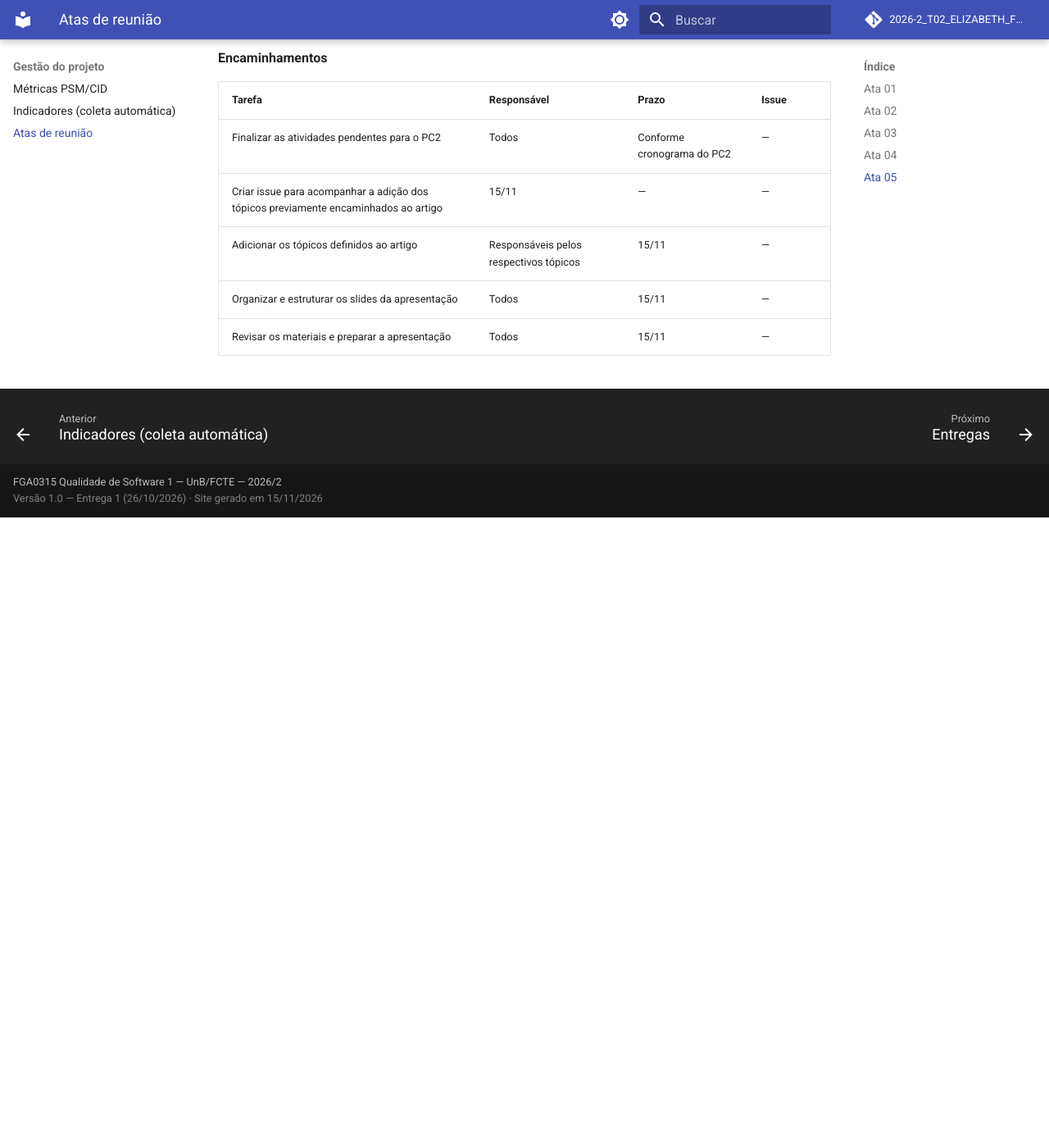
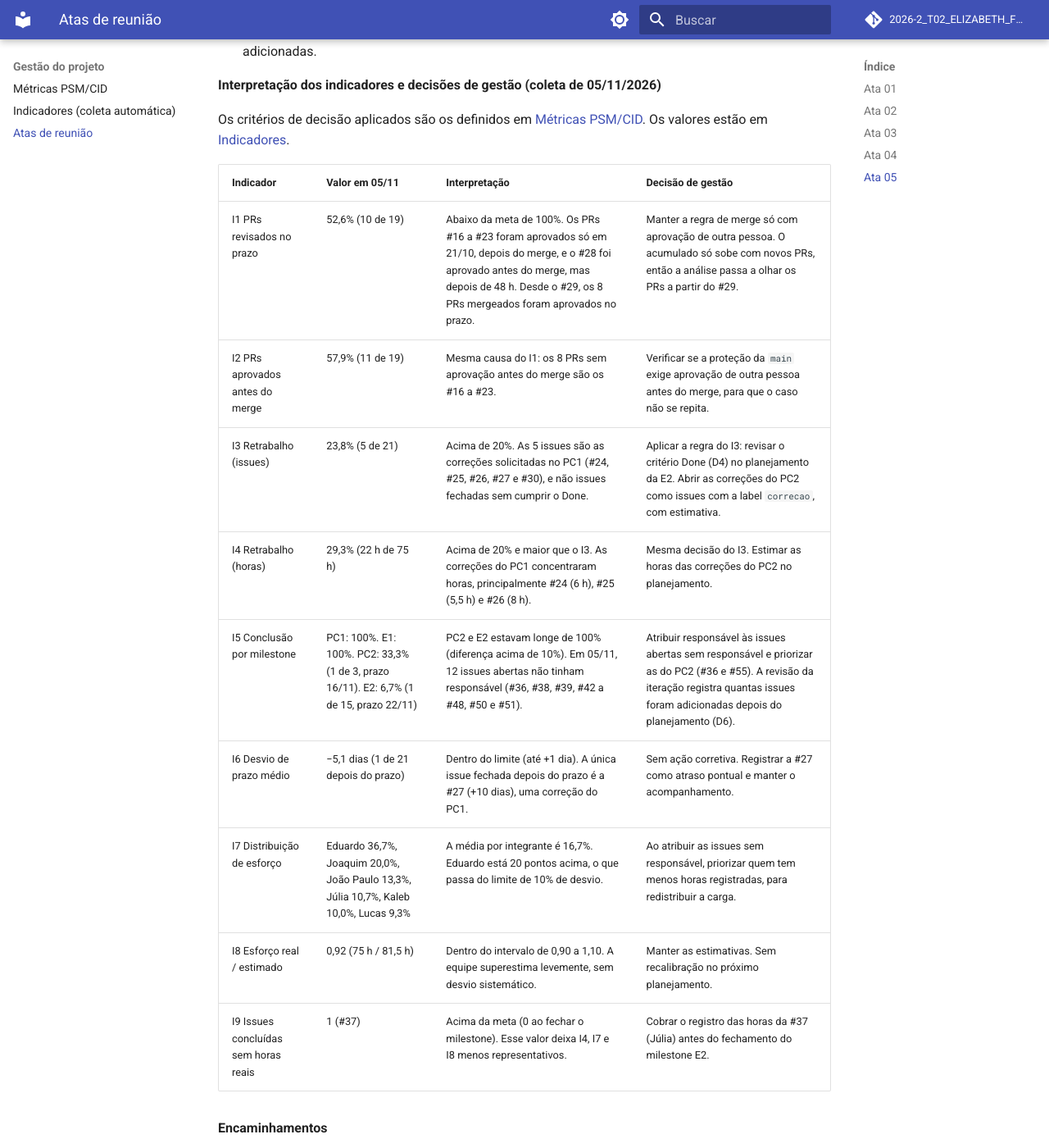
Before and after one commit to FCTE-Qualidade-de-Software-1/2026-2_T02_ELIZABETH_FRIEDMAN, an MkDocs documentation site: the page built from docs/gestao/atas.md, in a window 1280 px wide and 1400 px high, scrolled down 7788 px. Shown: the whole window at 82% size. Built offline with MkDocs 1.6.1 and Material for MkDocs 9.7.7, drawn with Linux system fonts in a browser that asks for light colours; comment, search, counter and statistics services are not loaded; before the commit the page ends 8419 px from its top, so only the background shows below that; some of the changed text lies outside the part shown.

Commit message:
docs: adiciona decisões tomadas na ata 5

```diff
--- a/docs/gestao/atas.md
+++ b/docs/gestao/atas.md
@@ -191,6 +191,7 @@ Ver também: [Métricas PSM/CID](metricas.md).
 3. Criação de issue para acompanhar a adição dos novos tópicos ao artigo.
 4. Planejamento e organização da apresentação do PC2.
 5. Definição dos limiares de decisão pendentes em `docs/gestao/metricas.md` (I3, I4, I6, meta do I9 e regra do D6).
+6. Interpretação dos indicadores PSM/CID (coleta de 05/11/2026) e decisões de gestão decorrentes.
 
 **Decisões**
 
@@ -204,6 +205,22 @@ Ver também: [Métricas PSM/CID](metricas.md).
 8. I9 (issues concluídas sem horas reais): meta de 0 ao fechar o milestone. Em 05/11, havia 1 issue sem horas (#37).
 9. D6 (issues adicionadas depois do planejamento): sem label e sem alteração no script. Essas issues continuam no milestone e entram no I5. A revisão da iteração registra na ata quantas foram adicionadas.
 
+**Interpretação dos indicadores e decisões de gestão (coleta de 05/11/2026)**
+
+Os critérios de decisão aplicados são os definidos em [Métricas PSM/CID](metricas.md). Os valores estão em [Indicadores](indicadores.md).
+
+| Indicador | Valor em 05/11 | Interpretação | Decisão de gestão |
+|---|---|---|---|
+| I1 PRs revisados no prazo | 52,6% (10 de 19) | Abaixo da meta de 100%. Os PRs #16 a #23 foram aprovados só em 21/10, depois do merge, e o #28 foi aprovado antes do merge, mas depois de 48 h. Desde o #29, os 8 PRs mergeados foram aprovados no prazo. | Manter a regra de merge só com aprovação de outra pessoa. O acumulado só sobe com novos PRs, então a análise passa a olhar os PRs a partir do #29. |
+| I2 PRs aprovados antes do merge | 57,9% (11 de 19) | Mesma causa do I1: os 8 PRs sem aprovação antes do merge são os #16 a #23. | Verificar se a proteção da `main` exige aprovação de outra pessoa antes do merge, para que o caso não se repita. |
+| I3 Retrabalho (issues) | 23,8% (5 de 21) | Acima de 20%. As 5 issues são as correções solicitadas no PC1 (#24, #25, #26, #27 e #30), e não issues fechadas sem cumprir o Done. | Aplicar a regra do I3: revisar o critério Done (D4) no planejamento da E2. Abrir as correções do PC2 como issues com a label `correcao`, com estimativa. |
+| I4 Retrabalho (horas) | 29,3% (22 h de 75 h) | Acima de 20% e maior que o I3. As correções do PC1 concentraram horas, principalmente #24 (6 h), #25 (5,5 h) e #26 (8 h). | Mesma decisão do I3. Estimar as horas das correções do PC2 no planejamento. |
+| I5 Conclusão por milestone | PC1: 100%. E1: 100%. PC2: 33,3% (1 de 3, prazo 16/11). E2: 6,7% (1 de 15, prazo 22/11) | PC2 e E2 estavam longe de 100% (diferença acima de 10%). Em 05/11, 12 issues abertas não tinham responsável (#36, #38, #39, #42 a #48, #50 e #51). | Atribuir responsável às issues abertas sem responsável e priorizar as do PC2 (#36 e #55). A revisão da iteração registra quantas issues foram adicionadas depois do planejamento (D6). |
+| I6 Desvio de prazo médio | −5,1 dias (1 de 21 depois do prazo) | Dentro do limite (até +1 dia). A única issue fechada depois do prazo é a #27 (+10 dias), uma correção do PC1. | Sem ação corretiva. Registrar a #27 como atraso pontual e manter o acompanhamento. |
+| I7 Distribuição de esforço | Eduardo 36,7%, Joaquim 20,0%, João Paulo 13,3%, Júlia 10,7%, Kaleb 10,0%, Lucas 9,3% | A média por integrante é 16,7%. Eduardo está 20 pontos acima, o que passa do limite de 10% de desvio. | Ao atribuir as issues sem responsável, priorizar quem tem menos horas registradas, para redistribuir a carga. |
+| I8 Esforço real / estimado | 0,92 (75 h / 81,5 h) | Dentro do intervalo de 0,90 a 1,10. A equipe superestima levemente, sem desvio sistemático. | Manter as estimativas. Sem recalibração no próximo planejamento. |
+| I9 Issues concluídas sem horas reais | 1 (#37) | Acima da meta (0 ao fechar o milestone). Esse valor deixa I4, I7 e I8 menos representativos. | Cobrar o registro das horas da #37 (Júlia) antes do fechamento do milestone E2. |
+
 **Encaminhamentos**
 
 | Tarefa | Responsável | Prazo | Issue |
```
